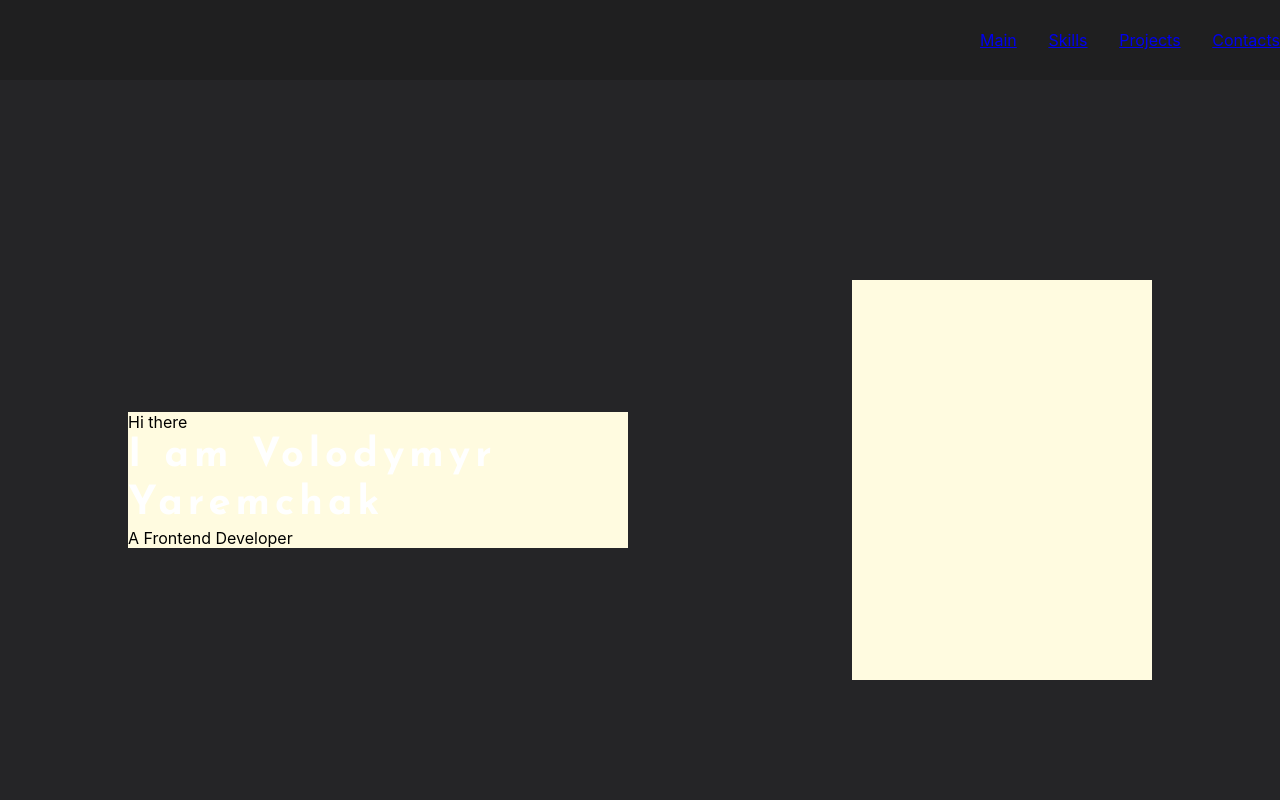
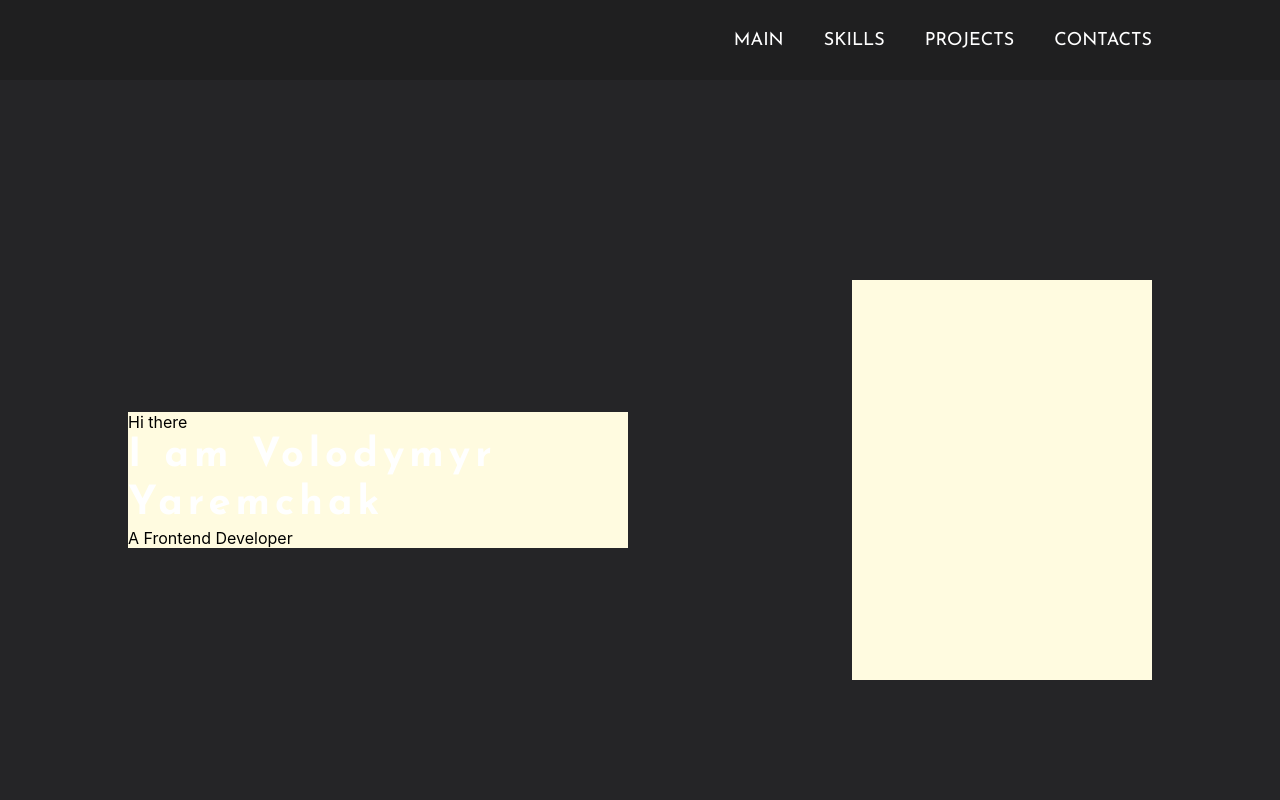
Before and after one commit to vovkahorror/portfolio, a React (Create React App) app: page / in a window 1280 px wide. Shown: the top 800 px of the page. Built offline with nearby package versions, Linux system fonts and the light colour scheme.

Commit message:
feat: update nav styles

```diff
--- a/src/common/styles/sass/mixins.scss
+++ b/src/common/styles/sass/mixins.scss
@@ -1,6 +1,6 @@
 @import './variables';
 
-@mixin text($fontFamily, $fontSize, $lineHeight: 1.2) {
+@mixin text($fontFamily: 'Josefin Sans', $fontSize: 16px, $lineHeight: 1.2) {
   font-family: $fontFamily, sans-serif;
   font-size: $fontSize;
   line-height: $lineHeight;
--- a/src/header/Header.module.scss
+++ b/src/header/Header.module.scss
@@ -1,6 +1,8 @@
 .header {
-  display: flex;
-  justify-content: flex-end;
-  align-items: center;
   height: 80px;
+
+  .headerContainer {
+    display: flex;
+    justify-content: flex-end;
+  }
 }
--- a/src/header/Header.tsx
+++ b/src/header/Header.tsx
@@ -1,11 +1,14 @@
 import React from 'react';
 import styles from './Header.module.scss';
+import styleContainer from '../common/styles/Container.module.scss';
 import Nav from '../nav/Nav';
 
 const Header = () => {
     return (
         <header className={styles.header}>
-            <Nav/>
+            <div className={`${styleContainer.container} ${styles.headerContainer}`}>
+                <Nav/>
+            </div>
         </header>
     );
 };
--- a/src/index.scss
+++ b/src/index.scss
@@ -4,6 +4,7 @@
   margin: 0;
   padding: 0;
   box-sizing: border-box;
+  scroll-behavior: smooth;
 }
 
 body {
--- a/src/nav/Nav.module.scss
+++ b/src/nav/Nav.module.scss
@@ -1,9 +1,18 @@
-.navBlock {
-  width: 300px;
-}
+@import '../common/styles/sass/mixins';
 
 .navList {
   display: flex;
   justify-content: space-between;
+  gap: 40px;
   list-style-type: none;
+
+  & li a {
+    @include text($fontSize: 18px);
+    text-transform: uppercase;
+    text-decoration: none;
+
+    &:hover {
+      text-decoration: underline;
+    }
+  }
 }
--- a/src/nav/Nav.tsx
+++ b/src/nav/Nav.tsx
@@ -3,7 +3,7 @@ import styles from './Nav.module.scss';
 
 const Nav = () => {
     return (
-        <nav className={styles.navBlock}>
+        <nav>
             <ul className={styles.navList}>
                 <li><a href="#main">Main</a></li>
                 <li><a href="#skills">Skills</a></li>
```
